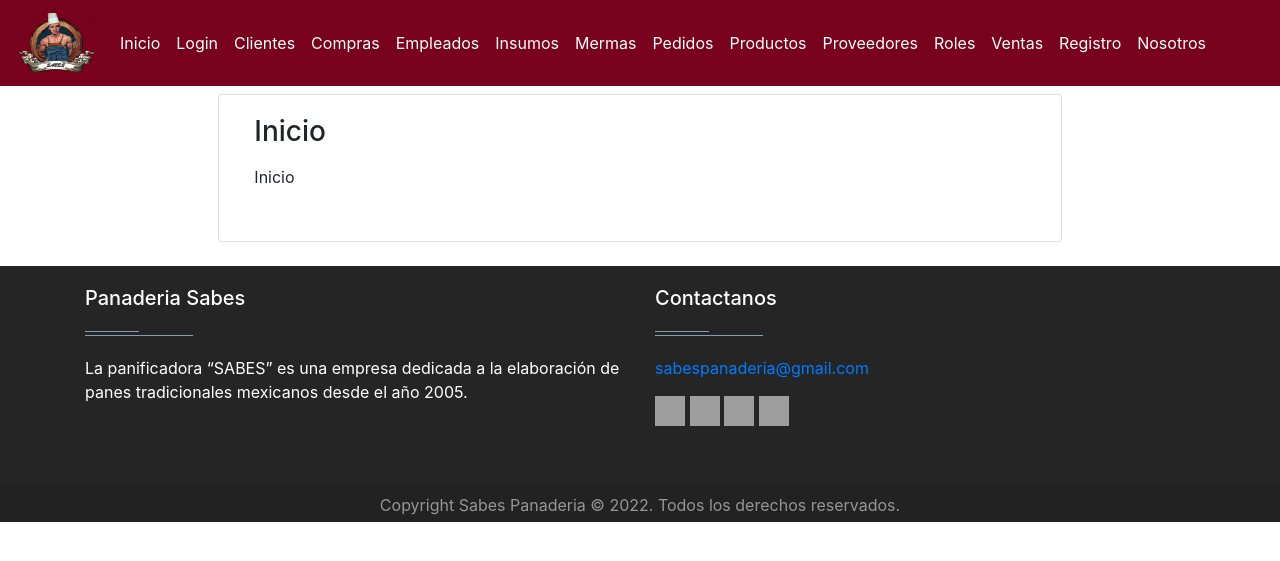
After one commit to EsaudTapia/PanaderiSabes, a Flask app: page /inicio/ in a window 1280 px wide. The commit adds this page. Shown: the top 561 px of the page. Run offline with Flask 2, Linux system fonts and the light colour scheme; some libraries are stand-ins or nearby versions; grey boxes are pictures that could not be loaded.

Commit message:
agrego menu de  inicio

```diff
--- a/WEB/app/__init__.py
+++ b/WEB/app/__init__.py
@@ -16,6 +16,7 @@ from .roles import roles
 from .ventas import ventas
 from .registro import registro
 from .nosotros import nosotros
+from .inicio import inicio
 
 def create_app():
     app=Flask(__name__)
@@ -34,5 +35,5 @@ def create_app():
     app.register_blueprint(ventas)
     app.register_blueprint(registro)
     app.register_blueprint(nosotros)
-
+    app.register_blueprint(inicio)
     return app
--- /dev/null
+++ b/WEB/app/inicio/__init__.py
@@ -0,0 +1,5 @@
+from flask import Blueprint
+
+inicio =Blueprint('inicio',__name__,url_prefix='/inicio')
+
+from . import views
--- /dev/null
+++ b/WEB/app/inicio/views.py
@@ -0,0 +1,7 @@
+from flask import render_template,session,redirect,flash,url_for
+from app.forms import Registro
+from . import inicio
+
+@inicio.route("/",methods=['GET','POST'])
+def inicio():
+    return render_template("inicio.html")
--- /dev/null
+++ b/WEB/app/templates/inicio.html
@@ -0,0 +1,16 @@
+{% extends "layout.html" %}
+{% block content %}
+
+{% from '_macros.html' import render_field %}
+
+<div class="row ">
+    <div class="col-12">
+        <div class="form-group">
+            <h3>Inicio</h3>
+        </div>
+        <div class="form-group">
+            <p>Inicio</p>
+        </div>
+    </div>
+</div>
+{% endblock%}
--- a/WEB/app/templates/layout.html
+++ b/WEB/app/templates/layout.html
@@ -23,6 +23,7 @@
             </button>
             <div class="collapse navbar-collapse" id="navbarNavAltMarkup">
                 <div class="navbar-nav">
+                    <a class="nav-item nav-link" href="{{url_for('inicio.inicio')}}" style="color:#ffffff;">Inicio</a>
                     <a class="nav-item nav-link active" href="{{url_for('login.iniciar')}}" style="color:#ffffff;">Login
                         <span class="sr-only">(current)</span></a>
                     <a class="nav-item nav-link" href="{{url_for('clientes.listac')}}"
```
Also changed, not shown: WEB/app/inicio/mdels.py (added).
